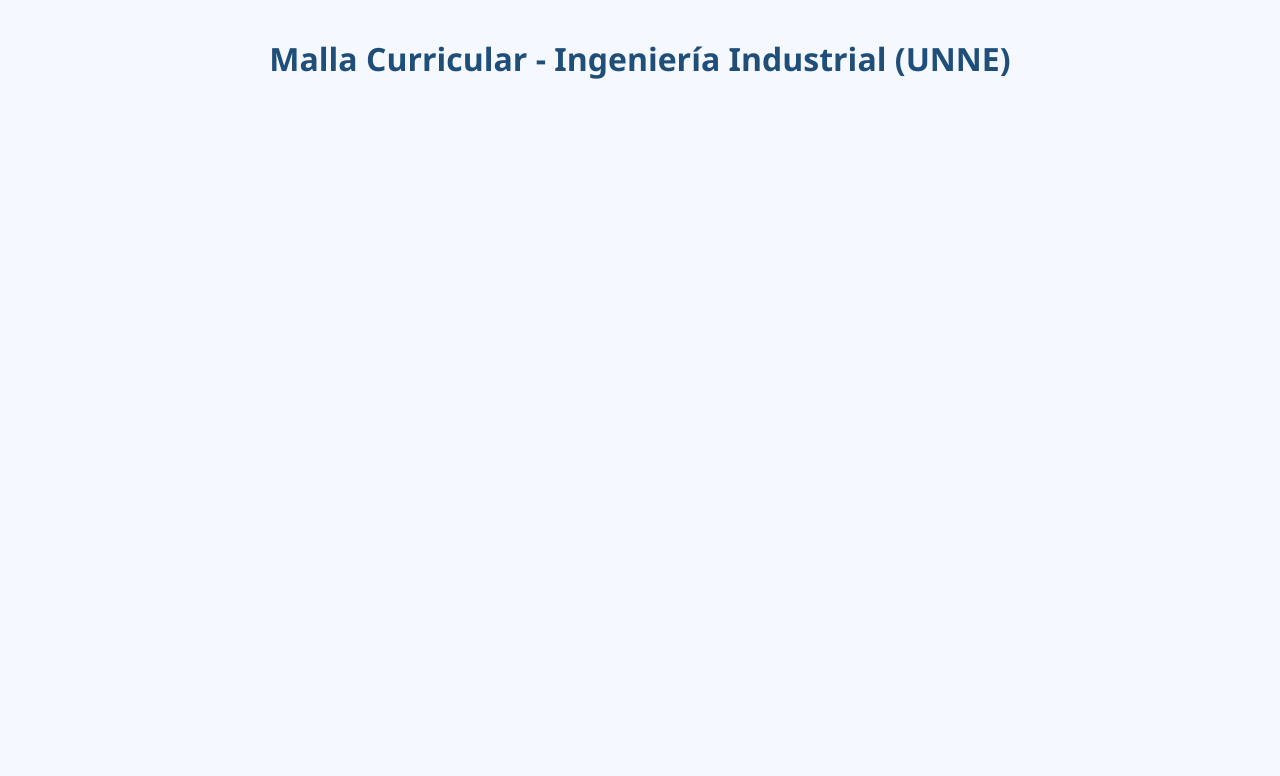
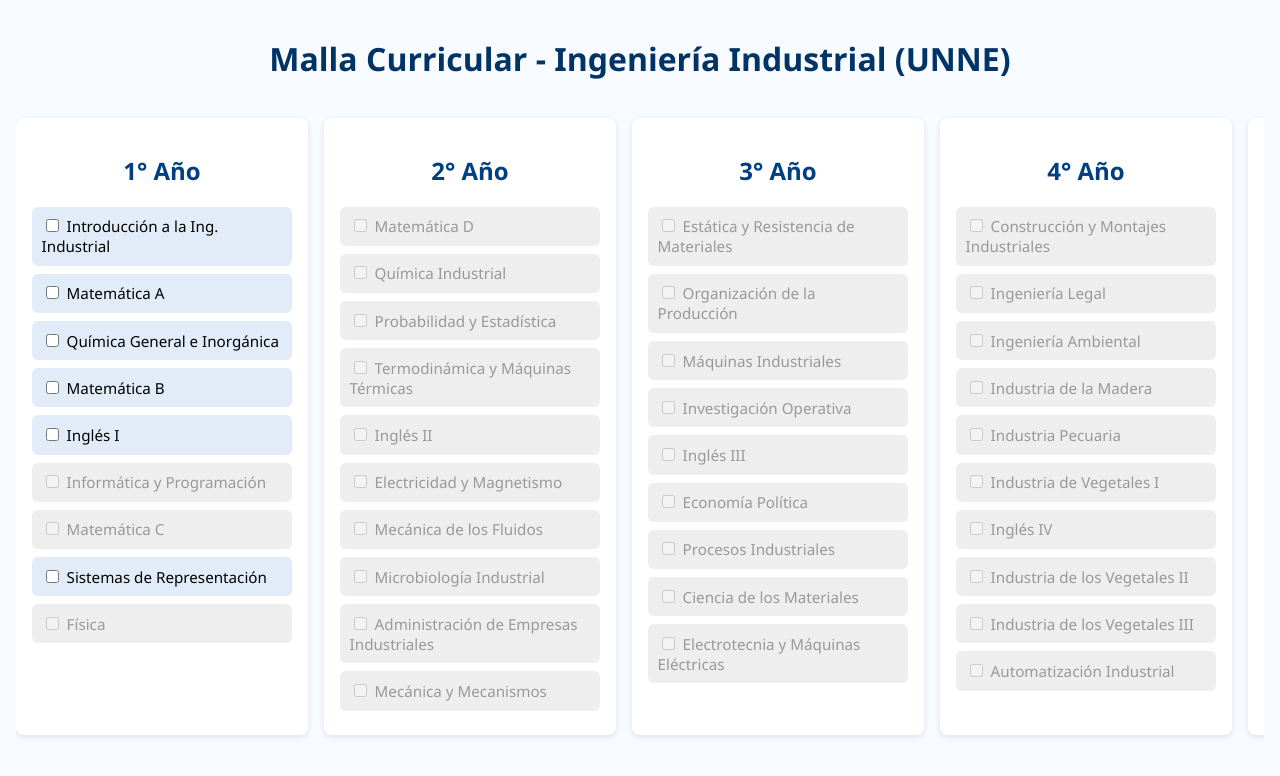
Before and after one commit to gudalupe12/malla-industrial, a plain HTML site: page index.html in a window 1280 px wide. Drawn offline with Linux system fonts and the light colour scheme.

Commit message:
Update index1.html

```diff
--- a/index.html
+++ b/index.html
@@ -1,19 +1,18 @@
 <!DOCTYPE html>
 <html lang="es">
 <head>
-  <meta charset="UTF-8" />
-  <meta name="viewport" content="width=device-width, initial-scale=1.0"/>
-  <title>Malla Curricular - Ing. Industrial UNNE</title>
+  <meta charset="UTF-8">
+  <title>Malla Curricular - Ingeniería Industrial UNNE</title>
   <style>
     body {
       font-family: 'Segoe UI', sans-serif;
-      background-color: #f5f9ff;
+      background-color: #f7fbff;
       margin: 0;
       padding: 1rem;
     }
     h1 {
       text-align: center;
-      color: #1f4e79;
+      color: #003366;
     }
     .grid {
       display: flex;
@@ -22,39 +21,39 @@
       padding: 1rem 0;
     }
     .year-column {
-      background: #fff;
+      background: #ffffff;
       border-radius: 8px;
       padding: 1rem;
       box-shadow: 0 2px 6px rgba(0,0,0,0.1);
-      min-width: 250px;
+      min-width: 260px;
     }
     .year-column h2 {
       text-align: center;
-      color: #1f4e79;
-      margin-bottom: 1rem;
+      color: #004080;
     }
     .subject {
-      background: #eaf0f6;
+      background: #e2ecf8;
       margin: 0.5rem 0;
-      padding: 0.5rem;
+      padding: 0.6rem;
       border-radius: 6px;
       cursor: pointer;
       position: relative;
       transition: 0.2s ease;
+      font-size: 0.95em;
     }
     .subject input[type="checkbox"] {
       margin-right: 0.5rem;
     }
     .subject.locked {
-      background: #f0f0f0;
-      color: #999;
+      background: #eeeeee;
+      color: #999999;
       cursor: not-allowed;
     }
     .subject.locked input {
       cursor: not-allowed;
     }
     .subject:hover:not(.locked) {
-      background: #dce8f4;
+      background: #d0e4f7;
     }
     .subject[title]:hover::after {
       content: attr(title);
@@ -63,11 +62,11 @@
       left: 0;
       background: #333;
       color: #fff;
-      padding: 4px 8px;
+      padding: 5px 10px;
       border-radius: 4px;
       white-space: pre-wrap;
       z-index: 10;
-      font-size: 0.8em;
+      font-size: 0.75em;
     }
   </style>
 </head>
@@ -99,6 +98,36 @@
         { id: "17", nombre: "Microbiología Industrial", requisitos: ["11"] },
         { id: "18", nombre: "Administración de Empresas Industriales", requisitos: ["01", "04"] },
         { id: "19", nombre: "Mecánica y Mecanismos", requisitos: ["07", "09"] }
+      ],
+      3: [
+        { id: "20", nombre: "Estática y Resistencia de Materiales", requisitos: ["10", "11"] },
+        { id: "21", nombre: "Organización de la Producción", requisitos: ["12", "18"] },
+        { id: "22", nombre: "Máquinas Industriales", requisitos: ["13", "19"] },
+        { id: "23", nombre: "Investigación Operativa", requisitos: ["10", "12"] },
+        { id: "24", nombre: "Inglés III", requisitos: ["14"] },
+        { id: "25", nombre: "Economía Política", requisitos: ["12", "18"] },
+        { id: "26", nombre: "Procesos Industriales", requisitos: ["13", "16", "19"] },
+        { id: "27", nombre: "Ciencia de los Materiales", requisitos: ["15", "20"] },
+        { id: "28", nombre: "Electrotecnia y Máquinas Eléctricas", requisitos: ["15", "19", "20"] }
+      ],
+      4: [
+        { id: "29", nombre: "Construcción y Montajes Industriales", requisitos: ["20", "27"] },
+        { id: "30", nombre: "Ingeniería Legal", requisitos: ["25"] },
+        { id: "31", nombre: "Ingeniería Ambiental", requisitos: ["25"] },
+        { id: "32", nombre: "Industria de la Madera", requisitos: ["21", "22", "26"] },
+        { id: "33", nombre: "Industria Pecuaria", requisitos: ["21", "22", "26"] },
+        { id: "34", nombre: "Industria de Vegetales I", requisitos: ["21", "22", "26"] },
+        { id: "35", nombre: "Inglés IV", requisitos: ["24"] },
+        { id: "36", nombre: "Industria de los Vegetales II", requisitos: ["22", "26"] },
+        { id: "37", nombre: "Industria de los Vegetales III", requisitos: ["22", "26"] },
+        { id: "38", nombre: "Automatización Industrial", requisitos: ["26", "28"] }
+      ],
+      5: [
+        { id: "39", nombre: "Gestión Integral de la Calidad", requisitos: ["30", "31"] },
+        { id: "40", nombre: "Higiene y Seguridad Industrial", requisitos: ["30", "31"] },
+        { id: "41", nombre: "Formulación y Evaluación de Proyectos", requisitos: ["29", "30", "31"] },
+        { id: "42", nombre: "Prácticas Profesionales Supervisadas", requisitos: ["32", "33", "34", "36", "37", "38"] },
+        { id: "43", nombre: "Proyecto Agroindustrial (Trabajo Final)", requisitos: ["01","02","03","04","05","06","07","08","09","10","11","12","13","14","15","16","17","18","19","20","21","22","23","24","25","26","27","28","29","30","31","32","33","34","35","36","37","38","39","40","41","42"] }
       ]
     };
 
@@ -129,3 +158,43 @@
 
           div.appendChild(check);
           div.appendChild(label);
+
+          const faltantes = (materia.requisitos || []).filter(
+            (req) => !aprobadas.includes(req)
+          );
+          if (faltantes.length > 0) {
+            div.classList.add("locked");
+            check.disabled = true;
+            div.title = "Faltan: " + faltantes.map(id => obtenerNombre(id)).join(", ");
+          }
+
+          check.addEventListener("change", () => {
+            if (check.checked) {
+              aprobadas.push(materia.id);
+            } else {
+              const index = aprobadas.indexOf(materia.id);
+              if (index > -1) aprobadas.splice(index, 1);
+            }
+            localStorage.setItem("aprobadas", JSON.stringify(aprobadas));
+            crearMalla();
+          });
+
+          col.appendChild(div);
+        });
+
+        grid.appendChild(col);
+      });
+    }
+
+    function obtenerNombre(id) {
+      for (let año in materias) {
+        const found = materias[año].find(m => m.id === id);
+        if (found) return found.nombre;
+      }
+      return id;
+    }
+
+    crearMalla();
+  </script>
+</body>
+</html>
```
